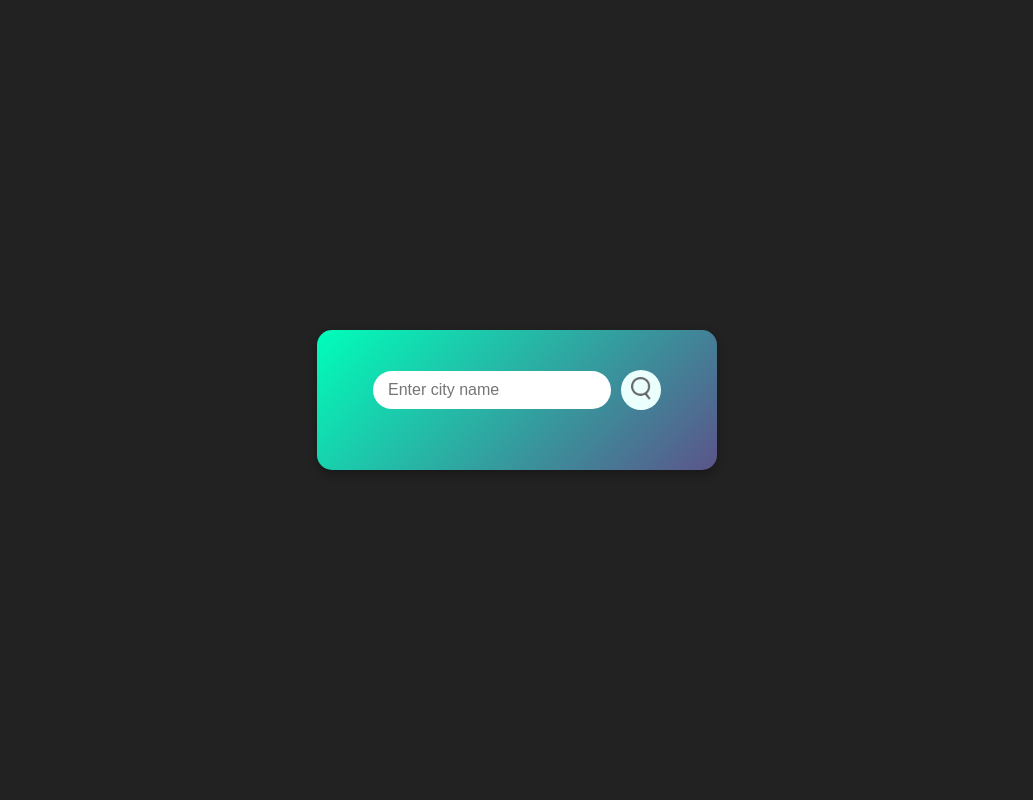
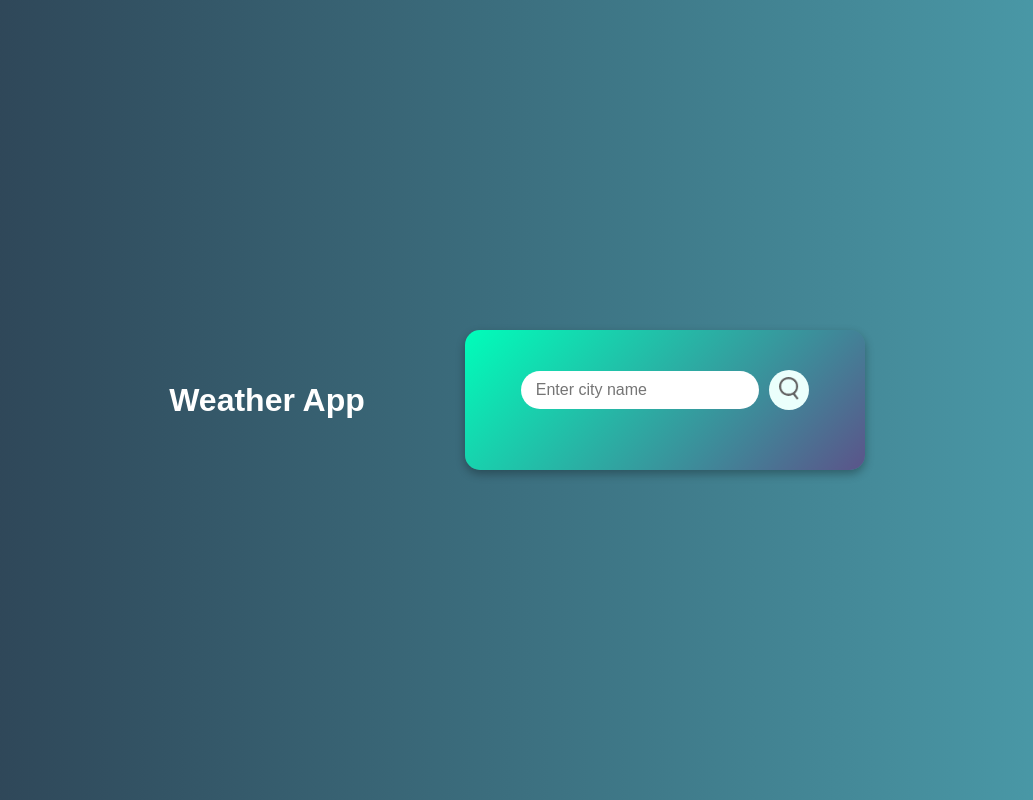
Before and after one commit to Suryank7/Weather-App-2, a plain HTML site: page index.html in a window 1280 px wide. Shown: the whole page, without its empty margins (123-1156 px from the left). Drawn offline with Linux system fonts and the light colour scheme.

Commit message:
second commit

```diff
--- a/index.html
+++ b/index.html
@@ -7,6 +7,7 @@
     <link rel="stylesheet" href="style.css">
 </head>
 <body>
+    <h1 class="h1">Weather App</h1>
     <div class="card">
         <div class="search">
             <input type="text" id="cityInput" placeholder="Enter city name" spellcheck="false">
--- a/style.css
+++ b/style.css
@@ -6,11 +6,15 @@
 }
 
 body {
-    background: #222;
+    background:linear-gradient(to right, #2c3e50, #4ca1af);
     display: flex;
     justify-content: center;
     align-items: center;
     height: 100vh;
+}
+.h1{
+    margin-right: 100px;
+    color: #fff;
 }
 
 .card {
```
